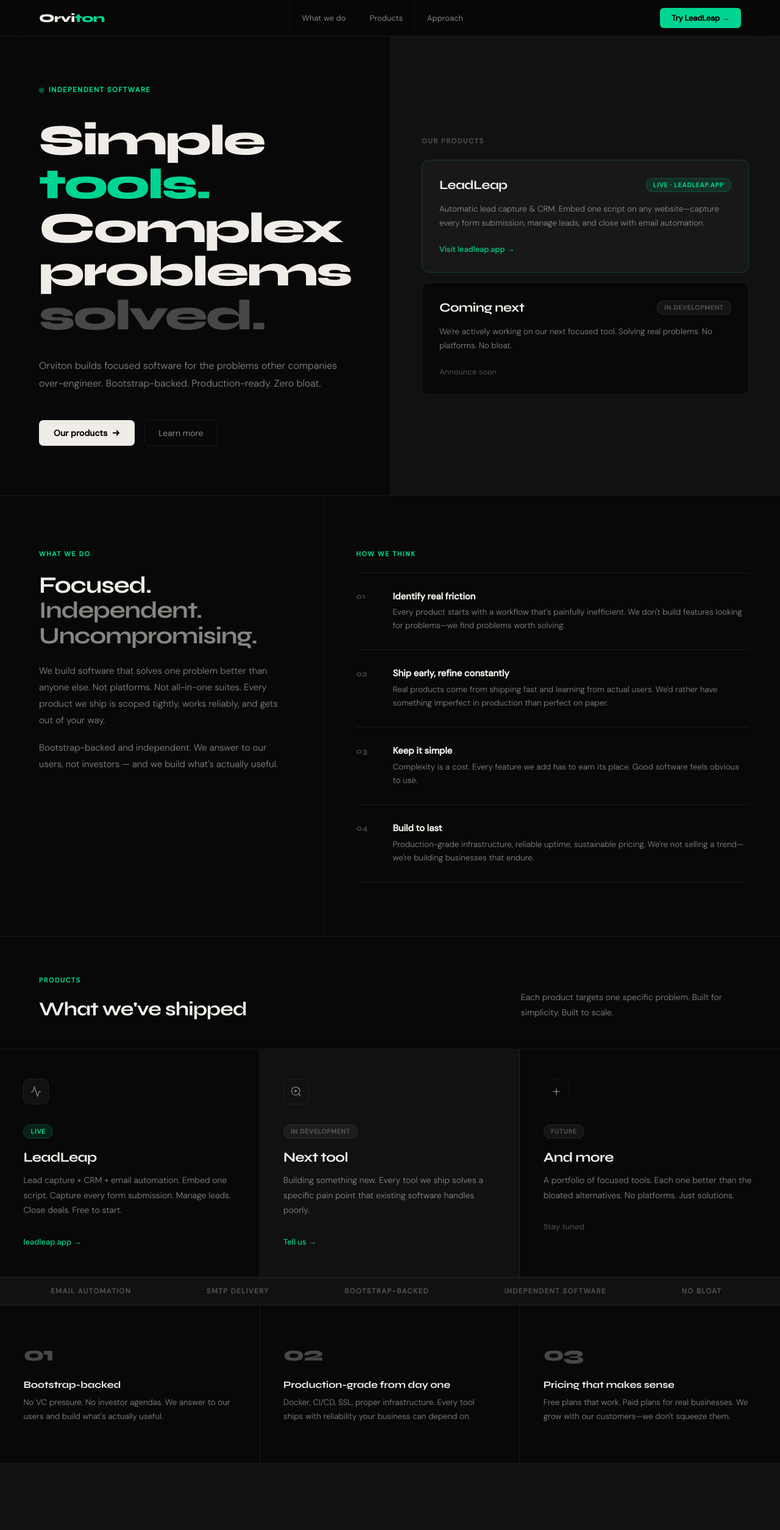
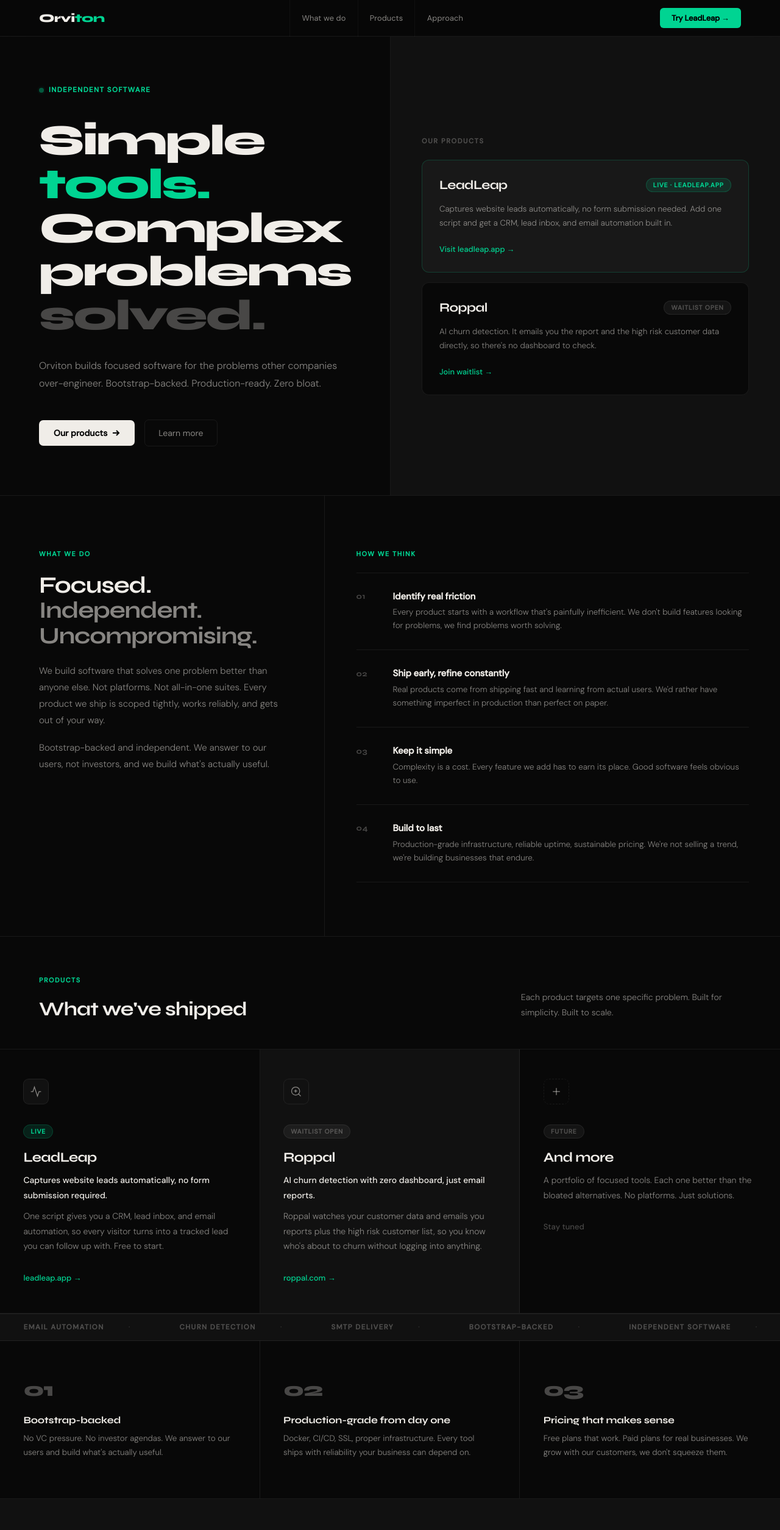
Before and after one commit to sabbirahmed-im/orviton, a plain HTML site: page index.html in a window 1280 px wide. Shown: the top 2509 px of the page at 61% size. Drawn offline with Linux system fonts and the light colour scheme.

Commit message:
update roppal

```diff
--- a/index.html
+++ b/index.html
@@ -8,9 +8,9 @@
     <meta http-equiv="X-UA-Compatible" content="ie=edge">
 
     <!-- PRIMARY TITLE & DESCRIPTION -->
-    <title>Orviton — Simple Tools. Complex Problems Solved.</title>
-    <meta name="description" content="Independent software company building focused tools. Simple solutions for complex business problems. Bootstrap-backed, production-ready, no bloat. LeadLeap + more coming.">
-    <meta name="keywords" content="software company, lead capture, CRM, email automation, business tools, independent software, focused tools">
+    <title>Orviton: Simple Tools, Complex Problems Solved.</title>
+    <meta name="description" content="Independent software company building focused tools. Simple solutions for complex business problems. Bootstrap-backed, production-ready, no bloat. LeadLeap + Roppal + more coming.">
+    <meta name="keywords" content="software company, lead capture, CRM, email automation, churn detection, business tools, independent software, focused tools">
 
     <!-- BRAND & AUTHOR -->
     <meta name="author" content="Orviton">
@@ -35,7 +35,7 @@
     <meta property="og:site_name" content="Orviton">
     <meta property="og:type" content="website">
     <meta property="og:url" content="https://orviton.com/">
-    <meta property="og:title" content="Orviton — Simple Tools. Complex Problems Solved.">
+    <meta property="og:title" content="Orviton: Simple Tools, Complex Problems Solved.">
     <meta property="og:description" content="Independent software company. Simple solutions for complex business problems. Bootstrap-backed, production-ready infrastructure.">
     <meta property="og:image" content="https://orviton.com/og-image.png">
     <meta property="og:image:width" content="1200">
@@ -46,7 +46,7 @@
     <!-- TWITTER CARD -->
     <meta name="twitter:card" content="summary_large_image">
     <meta name="twitter:site" content="@orviton">
-    <meta name="twitter:title" content="Orviton — Simple Tools. Complex Problems Solved.">
+    <meta name="twitter:title" content="Orviton: Simple Tools, Complex Problems Solved.">
     <meta name="twitter:description" content="Independent software company building focused tools for businesses.">
     <meta name="twitter:image" content="https://orviton.com/og-image.png">
 
@@ -90,7 +90,7 @@
             }
         }
     </script>
-    <!-- JSON-LD PRODUCT SCHEMA -->
+    <!-- JSON-LD PRODUCT SCHEMA: LEADLEAP -->
     <script type="application/ld+json">
         {
             "@context": "https://schema.org",
@@ -107,6 +107,26 @@
                 "priceCurrency": "USD",
                 "price": "0",
                 "availability": "https://schema.org/InStock"
+            }
+        }
+    </script>
+    <!-- JSON-LD PRODUCT SCHEMA: ROPPAL -->
+    <script type="application/ld+json">
+        {
+            "@context": "https://schema.org",
+            "@type": "Product",
+            "name": "Roppal",
+            "description": "AI churn detection software that emails you reports and high risk customer data directly, no dashboard required.",
+            "url": "https://roppal.com",
+            "brand": {
+                "@type": "Brand",
+                "name": "Orviton"
+            },
+            "offers": {
+                "@type": "Offer",
+                "priceCurrency": "USD",
+                "price": "0",
+                "availability": "https://schema.org/PreOrder"
             }
         }
     </script>
@@ -967,17 +987,17 @@
                     <div class="pcard-name">LeadLeap</div>
                     <span class="pill pill-live">Live · leadleap.app</span>
                 </div>
-                <p class="pcard-desc">Automatic lead capture & CRM. Embed one script on any website—capture every form submission, manage leads, and close with email automation.</p>
+                <p class="pcard-desc">Captures website leads automatically, no form submission needed. Add one script and get a CRM, lead inbox, and email automation built in.</p>
                 <a href="https://leadleap.app" target="_blank" class="pcard-link">Visit leadleap.app →</a>
             </div>
             <div class="pcard">
                 <div class="pcard-top">
-                    <div class="pcard-name">Coming next</div>
-                    <span class="pill pill-next">In development</span>
+                    <div class="pcard-name">Roppal</div>
+                    <span class="pill pill-next">Waitlist open</span>
                 </div>
-                <p class="pcard-desc">We're actively working on our next focused tool. Solving real problems. No platforms. No bloat.
+                <p class="pcard-desc">AI churn detection. It emails you the report and the high risk customer data directly, so there's no dashboard to check.
                 </p>
-                <span class="pcard-link dim">Announce soon</span>
+                <a href="https://roppal.com" target="_blank" class="pcard-link">Join waitlist →</a>
             </div>
         </div>
     </section>
@@ -987,7 +1007,7 @@
             <div class="sec-kicker">What we do</div>
             <h2 class="sec-h">Focused.<br><em>Independent.<br>Uncompromising.</em></h2>
             <p class="sec-body">We build software that solves one problem better than anyone else. Not platforms. Not all-in-one suites. Every product we ship is scoped tightly, works reliably, and gets out of your way.</p>
-            <p class="sec-body">Bootstrap-backed and independent. We answer to our users, not investors — and we build what's actually useful.</p>
+            <p class="sec-body">Bootstrap-backed and independent. We answer to our users, not investors, and we build what's actually useful.</p>
         </div>
         <div class="wedo-right">
             <div class="sec-kicker" style="padding-top:0">How we think</div>
@@ -995,7 +1015,7 @@
                 <div class="pillar-num">01</div>
                 <div>
                     <div class="pillar-title">Identify real friction</div>
-                    <p class="pillar-desc">Every product starts with a workflow that's painfully inefficient. We don't build features looking for problems—we find problems worth solving.</p>
+                    <p class="pillar-desc">Every product starts with a workflow that's painfully inefficient. We don't build features looking for problems, we find problems worth solving.</p>
                 </div>
             </div>
             <div class="pillar reveal d1">
@@ -1016,7 +1036,7 @@
                 <div class="pillar-num">04</div>
                 <div>
                     <div class="pillar-title">Build to last</div>
-                    <p class="pillar-desc">Production-grade infrastructure, reliable uptime, sustainable pricing. We're not selling a trend—we're building businesses that endure.</p>
+                    <p class="pillar-desc">Production-grade infrastructure, reliable uptime, sustainable pricing. We're not selling a trend, we're building businesses that endure.</p>
                 </div>
             </div>
         </div>
@@ -1041,7 +1061,8 @@
                 </div>
                 <div class="prod-tag"><span class="pill pill-live">Live</span></div>
                 <div class="prod-name">LeadLeap</div>
-                <p class="prod-desc">Lead capture + CRM + email automation. Embed one script. Capture every form submission. Manage leads. Close deals. Free to start.</p>
+                <p class="prod-desc" style="margin-bottom:0.6rem;font-weight:500;color:var(--text)">Captures website leads automatically, no form submission required.</p>
+                <p class="prod-desc">One script gives you a CRM, lead inbox, and email automation, so every visitor turns into a tracked lead you can follow up with. Free to start.</p>
                 <a href="https://leadleap.app" target="_blank" class="prod-link">leadleap.app →</a>
             </div>
             <div class="prod reveal d1" style="background:var(--bg2)">
@@ -1052,10 +1073,11 @@
             <path d="M11 8v6M8 11h6" />
           </svg>
                 </div>
-                <div class="prod-tag"><span class="pill pill-next">In development</span></div>
-                <div class="prod-name">Next tool</div>
-                <p class="prod-desc">Building something new. Every tool we ship solves a specific pain point that existing software handles poorly.</p>
-                <a href="mailto:hello@orviton.com" class="prod-link">Tell us →</a>
+                <div class="prod-tag"><span class="pill pill-next">Waitlist open</span></div>
+                <div class="prod-name">Roppal</div>
+                <p class="prod-desc" style="margin-bottom:0.6rem;font-weight:500;color:var(--text)">AI churn detection with zero dashboard, just email reports.</p>
+                <p class="prod-desc">Roppal watches your customer data and emails you reports plus the high risk customer list, so you know who's about to churn without logging into anything.</p>
+                <a href="https://roppal.com" target="_blank" class="prod-link">roppal.com →</a>
             </div>
             <div class="prod reveal d2">
                 <div class="prod-ico" style="border-style:dashed;background:transparent">
@@ -1077,6 +1099,7 @@
             <span>Lead capture</span>
             <span>CRM</span>
             <span>Email automation</span>
+            <span>Churn detection</span>
             <span>SMTP delivery</span>
             <span>Bootstrap-backed</span>
             <span>Independent Software</span>
@@ -1085,6 +1108,7 @@
             <span>Lead capture</span>
             <span>CRM</span>
             <span>Email automation</span>
+            <span>Churn detection</span>
             <span>SMTP delivery</span>
             <span>Bootstrap-backed</span>
             <span>Independent Software</span>
@@ -1108,7 +1132,7 @@
         <div class="approach-cell reveal d2">
             <div class="approach-ico">03</div>
             <div class="approach-title">Pricing that makes sense</div>
-            <p class="approach-body">Free plans that work. Paid plans for real businesses. We grow with our customers—we don't squeeze them.</p>
+            <p class="approach-body">Free plans that work. Paid plans for real businesses. We grow with our customers, we don't squeeze them.</p>
         </div>
     </section>
 
@@ -1136,7 +1160,7 @@
             <div class="footer-col-title">Products</div>
             <ul class="footer-list">
                 <li><a href="https://leadleap.app" target="_blank">LeadLeap</a></li>
-                <li><a href="#">Coming soon</a></li>
+                <li><a href="https://roppal.com" target="_blank">Roppal</a></li>
             </ul>
         </div>
         <div>
```
